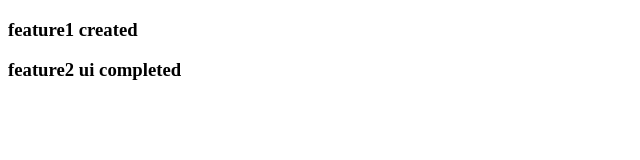
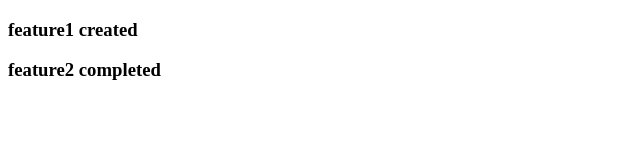
Before and after one commit to zehrakocairi/GithubApp, a plain HTML site: page index.html in a window 1280 px wide. Shown: the full height of the page, 0-640 px from the left. Drawn offline with Linux system fonts and the light colour scheme.

Commit message:
feature2 completed

```diff
--- a/index.html
+++ b/index.html
@@ -10,7 +10,7 @@
   <body>
     <div>
       <h3>feature1 created</h3>
-      <h3>feature2 ui completed</h3>
+      <h3>feature2 completed</h3>
     </div>
   </body>
 </html>
```
